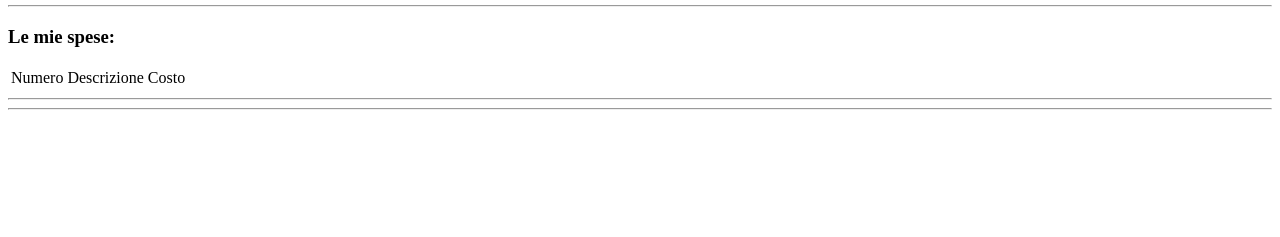
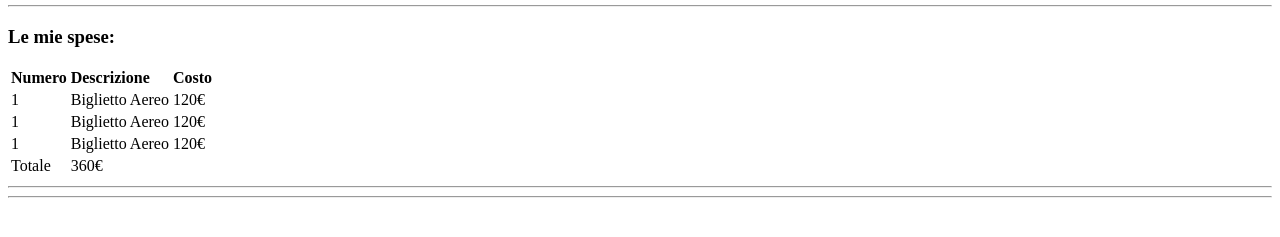
Before and after one commit to ludo270408/html-london-trip, a plain HTML site: page index.html in a window 1280 px wide. Shown: the part 101-338 px from the top of the page. Drawn offline with Linux system fonts and the light colour scheme.

Commit message:
Table completed

```diff
--- a/index.html
+++ b/index.html
@@ -21,11 +21,36 @@
         <table>
             <thead>
                 <tr>
-                    <td>Numero</td>
-                    <td>Descrizione</td>
-                    <td>Costo</td>
+                    <td><strong>Numero</strong></td>
+                    <td><strong>Descrizione</strong></td>  <!-- Head of the table -->
+                    <td><strong>Costo</strong></td>
                 </tr>
             </thead>
+
+            <tbody>
+                <tr>
+                    <td>1</td>
+                    <td>Biglietto Aereo</td>  <!-- Line one of the table -->
+                    <td>120&euro;</td>
+                </tr>
+                <tr>
+                    <td>1</td>
+                    <td>Biglietto Aereo</td> <!-- Line two of the table -->
+                    <td>120&euro;</td>
+                </tr>
+                <tr>
+                    <td>1</td>
+                    <td>Biglietto Aereo</td> <!-- Line three of the table -->
+                    <td>120&euro;</td>
+                </tr>
+            </tbody>
+
+            <tfoot>
+                <tr>
+                    <td>Totale</td>  <!-- Foot of the table -->
+                    <td>360&euro;</td>
+                </tr>
+            </tfoot>
 
         </table>
     </div>
```
